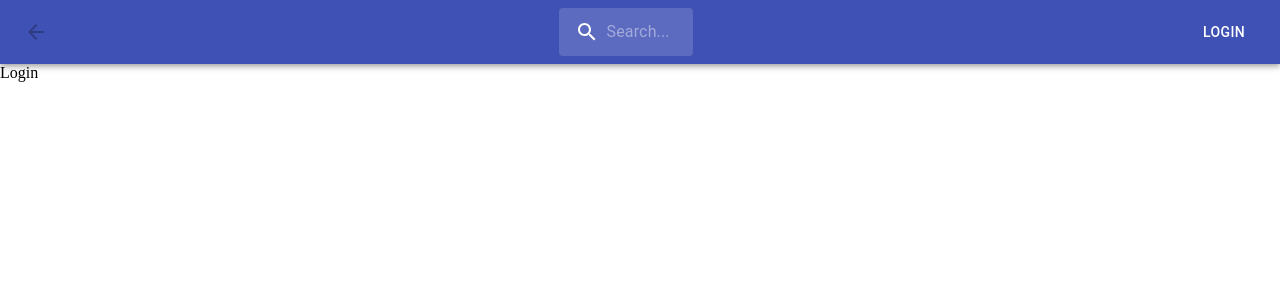
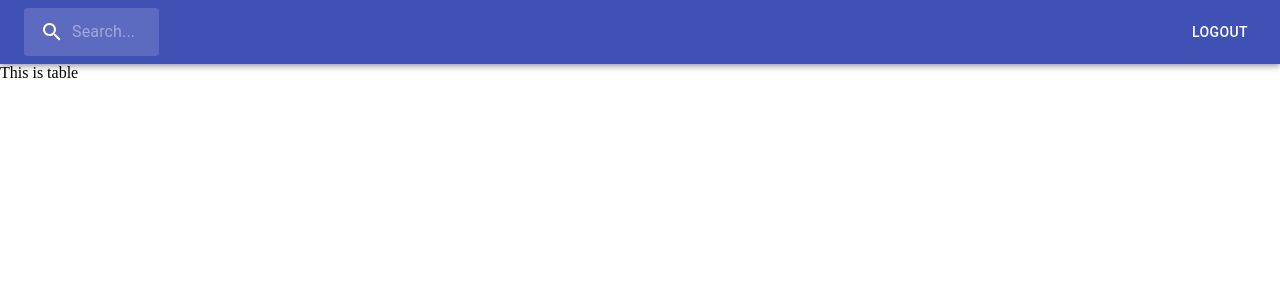
Before and after one commit to stdAlexTikhonov/adalisk, a React (Create React App) app: page /data in a window 1280 px wide. Before the commit this address led to /login. Shown: the top 300 px of the page. Built offline with nearby package versions, Linux system fonts and the light colour scheme.

Commit message:
TASK-4 AppBar change

```diff
--- a/src/Components/App/index.tsx
+++ b/src/Components/App/index.tsx
@@ -4,11 +4,9 @@ import { Login } from "../Login";
 import { Table } from "../Table";
 import { DataPage } from "../DataPage";
 import { NotFound } from "../NotFound";
-import { Header } from "../Header";
 
 export const App = () => (
   <Router>
-    <Header />
     <Switch>
       <Route path="/login" exact component={Login} />
       <Route path="/data" exact component={Table} />
--- a/src/Components/DataPage/index.tsx
+++ b/src/Components/DataPage/index.tsx
@@ -1,13 +1,17 @@
 import React from "react";
 import { RouteComponentProps, Redirect } from "react-router-dom";
 import { TParams } from "./types";
+import { Header } from "../Header";
 
-const logged_in = false;
+const logged_in = true;
 
 export const DataPage: React.FC<RouteComponentProps<TParams>> = ({ match }) => {
   const { id } = match.params;
   return logged_in ? (
-    <div>This is DataPage {id} </div>
+    <>
+      <Header showBackButton={true} />
+      <div>This is DataPage {id} </div>
+    </>
   ) : (
     <Redirect to="/login" />
   );
--- a/src/Components/Header/index.tsx
+++ b/src/Components/Header/index.tsx
@@ -5,29 +5,30 @@ import Button from "@material-ui/core/Button";
 import IconButton from "@material-ui/core/IconButton";
 import ArrowBackIcon from "@material-ui/icons/ArrowBack";
 import styled from "styled-components";
-import { LOGIN } from "../../utils/constants";
+import { LOGOUT } from "../../utils/constants";
 import { SearchInput } from "../SearchInput";
+import { Props } from "./types";
 
 const StyledToolBar = styled(Toolbar)`
   display: flex;
   justify-content: space-between;
 `;
 
-export const Header = () => {
+export const Header: React.FC<Props> = ({
+  showBackButton,
+  showSearchInput,
+}) => {
   return (
     <div>
       <AppBar position="static">
         <StyledToolBar>
-          <IconButton
-            edge="start"
-            color="inherit"
-            aria-label="menu"
-            disabled={true}
-          >
-            <ArrowBackIcon />
-          </IconButton>
-          <SearchInput />
-          <Button color="inherit">{LOGIN}</Button>
+          {showBackButton && (
+            <IconButton edge="start" color="inherit">
+              <ArrowBackIcon />
+            </IconButton>
+          )}
+          {showSearchInput && <SearchInput />}
+          <Button color="inherit">{LOGOUT}</Button>
         </StyledToolBar>
       </AppBar>
     </div>
--- /dev/null
+++ b/src/Components/Header/types.ts
@@ -0,0 +1,4 @@
+export type Props = {
+  showBackButton?: boolean;
+  showSearchInput?: boolean;
+};
--- a/src/Components/Table/index.tsx
+++ b/src/Components/Table/index.tsx
@@ -1,7 +1,15 @@
 import React from "react";
 import { Redirect } from "react-router-dom";
+import { Header } from "../Header";
 
-const logged_in = false;
+const logged_in = true;
 
 export const Table = () =>
-  logged_in ? <div>This is table</div> : <Redirect to="/login" />;
+  logged_in ? (
+    <>
+      <Header showSearchInput={true} />
+      <div>This is table</div>
+    </>
+  ) : (
+    <Redirect to="/login" />
+  );
--- a/src/utils/constants.ts
+++ b/src/utils/constants.ts
@@ -1,2 +1,2 @@
-export const LOGIN = "Login";
+export const LOGOUT = "Logout";
 export const SEARCH = "Search...";
```
